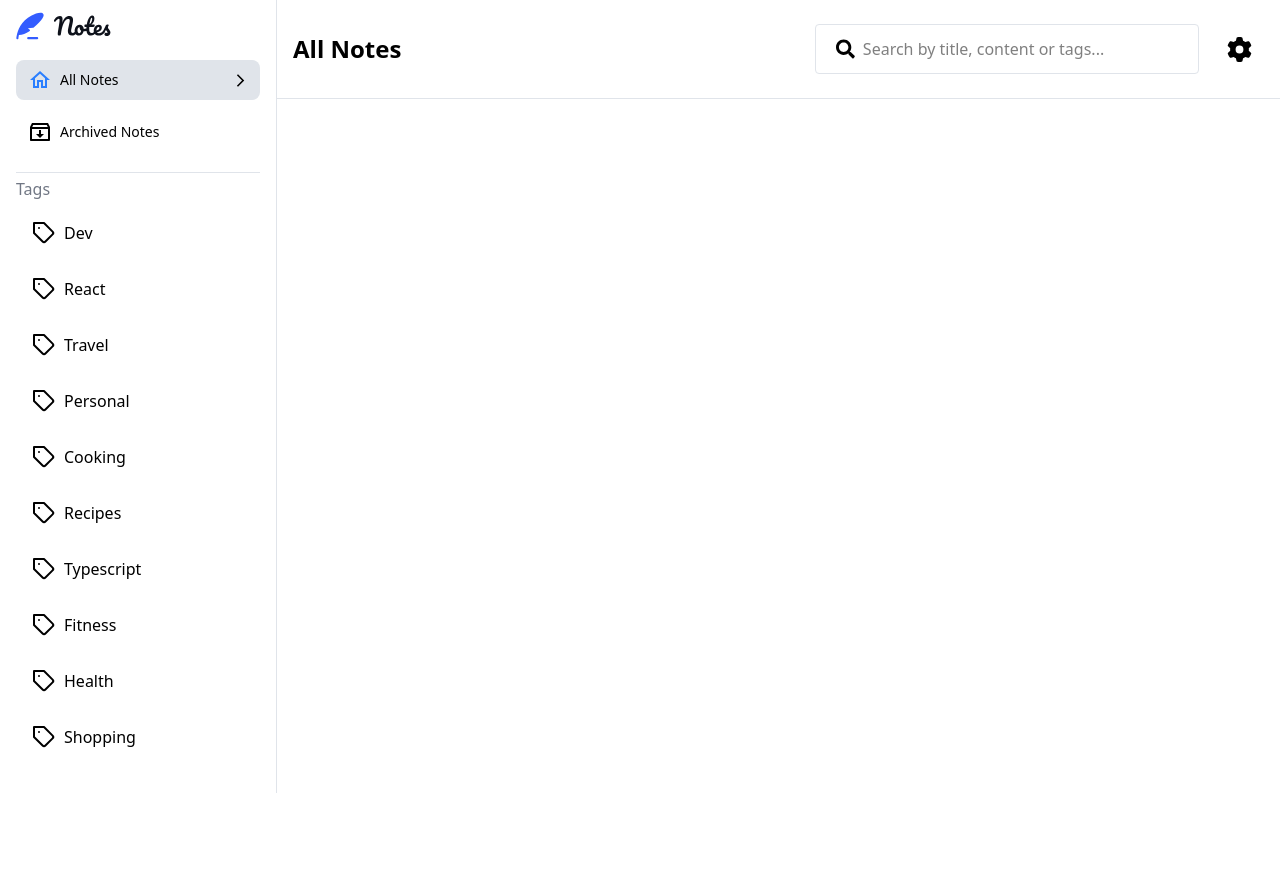
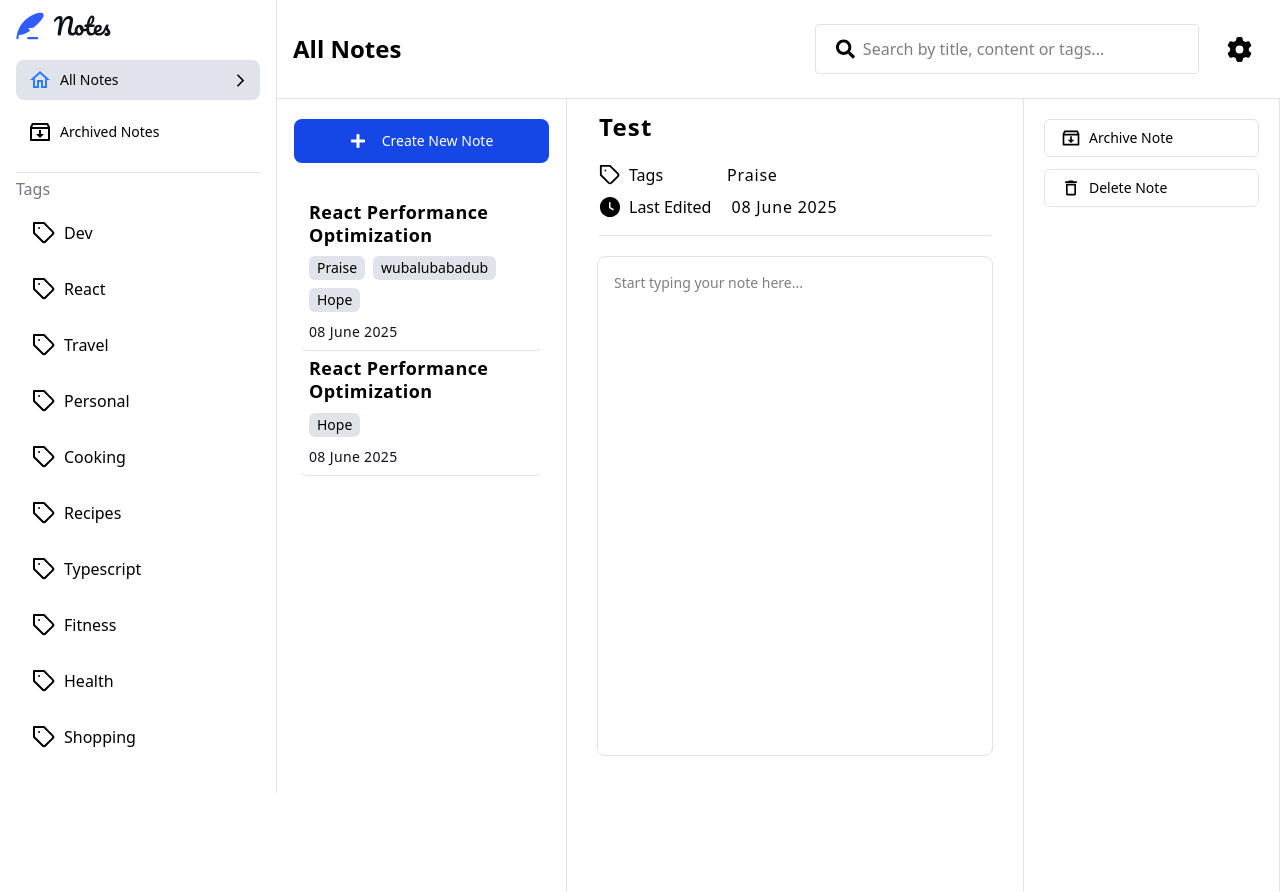
Before and after one commit to PraiseTy/notes-app-frontend, a React (Vite) app: page / in a window 1280 px wide. Before the commit the page ends 800 px from the top, so only its background shows below. Built offline with nearby package versions, Linux system fonts and the light colour scheme.

Commit message:
Feat/home screen (#5)
* feat: finish tabs section

* feat: start home screen

* feat: work on all tags section

* feat: start on input box

* feat:finish initial notes page

```diff
--- a/src/App.tsx
+++ b/src/App.tsx
@@ -1,13 +1,14 @@
 import './App.css';
 import { BrowserRouter as Router, Routes, Route } from 'react-router-dom';
-import { AllNotesPage, SettingsPage } from './pages';
+import { ArchivedNotesPage, HomePage, SettingsPage } from './pages';
 
 function App() {
   return (
     <Router>
       <Routes>
-        <Route path="/" element={<AllNotesPage />} />
+        <Route path="/" element={<HomePage />} />
         <Route path="/settings" element={<SettingsPage />} />
+        <Route path="/archivedNotes" element={<ArchivedNotesPage />} />
       </Routes>
     </Router>
   );
--- a/src/components/TagSidebar.tsx
+++ b/src/components/TagSidebar.tsx
@@ -2,16 +2,19 @@ import logo from '../assets/logo.svg';
 import logoDark from '../assets/logo-dark.png';
 import { useThemeContext } from '../styles';
 import { HomeTabsData, TabSection, TagData } from './Tabs';
-import { useState } from 'react';
 import { FiTag } from 'react-icons/fi';
+import { useLocation, useNavigate } from 'react-router-dom';
 
 export const TagSidebar = () => {
-  const [activeTab, setActiveTab] = useState<'home' | 'archive'>('home');
+  const { mode } = useThemeContext();
+  const location = useLocation();
+  const navigate = useNavigate();
 
-  const { mode } = useThemeContext();
+  const activePath = location.pathname;
+  const activeTab = activePath === '/archivedNotes' ? 'archive' : 'home';
 
   return (
-    <div className="w-[277px]  h-full py-[12px] px-[16px] border-r border-r-neutral-200 ">
+    <div className="w-[277px] h-full py-[12px] px-[16px] border-r border-r-neutral-200 ">
       <div className="border-b border-b-neutral-200">
         <div className="mb-5">
           {mode === 'Light Mode' ? <img src={logo} alt="logo" /> : <img src={logoDark} alt="logo" />}
@@ -23,7 +26,10 @@ export const TagSidebar = () => {
               title={tab.title}
               key={index}
               isActive={activeTab === tab.key}
-              onClick={() => setActiveTab(tab.key)}
+              onClick={() => {
+                if (tab.key === 'home') navigate('/');
+                else if (tab.key === 'archive') navigate('/archivedNotes');
+              }}
             />
           ))}
         </div>
--- a/src/index.css
+++ b/src/index.css
@@ -5,7 +5,7 @@
   --neutral-900: #191b25;
   --neutral-800: #232530;
   --neutral-700: #2b3039;
-  --neutral-600: #525b68;
+  --neutral-600: #e0e4ea;
   --neutral-500: #717784;
   --neutral-400: #9a9aae;
   --neutral-300: #cadfde;
@@ -29,8 +29,11 @@
   --neutral-200: #232530;
   --neutral-100: #2b3039;
   --neutral-500: #717784;
+  --neutral-950: #ffffff;
+  --neutral-600: #525b68;
 }
 body,
+html,
 #root {
   height: 100%;
 }
@@ -42,6 +45,8 @@ body {
   --color-neutral-100: var(--neutral-100);
   --color-text-black: var(--neutral-0);
   --color-neutral-500: var(--neutral-500);
+  --color-neutral-950: var(--neutral-950);
+  --color-neutral-600: var(--neutral-600);
 }
 
 html,
--- a/src/pages/AllNotesPage.tsx
+++ b/src/pages/AllNotesPage.tsx
@@ -1,11 +1,72 @@
-import { Navbar, TagSidebar } from '../components';
+import { RiInboxArchiveLine } from 'react-icons/ri';
+import { MdDeleteOutline } from 'react-icons/md';
+import { FaPlus } from 'react-icons/fa';
+import { GoClockFill } from 'react-icons/go';
+import { FiTag } from 'react-icons/fi';
 
 export const AllNotesPage = () => {
   return (
-    <div className="w-full flex h-full">
-      <TagSidebar />
-      <div className="flex-1">
-        <Navbar title="All Notes" />
+    <div className="flex h-full">
+      <div className="w-[290px] border-r border-r-neutral-200">
+        <div className="pt-5 flex justify-center mb-8">
+          <button className="flex items-center text-white bg-blue-700 hover:bg-blue-700/80 cursor-pointer px-14 gap-2 py-3 rounded-lg">
+            <FaPlus /> <span className="text-sm pl-2">Create New Note</span>
+          </button>
+        </div>
+        <div className="mx-6">
+          <div className="border-b border-b-neutral-200 cursor-pointer hover:bg-neutral-200 rounded-md space-y-2.5 px-2 pt-1.5">
+            <h2 className="font-semibold tracking-wide text-lg leading-tight ">React Performance Optimization</h2>
+            <div className="flex flex-wrap gap-2">
+              <p className="bg-neutral-600 rounded-md inline-flex px-2 py-0.5 text-sm">Praise</p>
+              <p className="bg-neutral-600 rounded-md inline-flex px-2 py-0.5 text-sm">wubalubabadub</p>
+              <p className="bg-neutral-600 rounded-md inline-flex px-2 py-0.5 text-sm">Hope</p>
+            </div>
+            <p className="text-neutral-950 font-thin text-sm tracking-wide mb-2">08 June 2025</p>
+          </div>
+          <div className="border-b border-b-neutral-200 cursor-pointer hover:bg-neutral-200 rounded-md space-y-2.5 px-2 pt-1.5">
+            <h2 className="font-semibold tracking-wide text-lg leading-tight">React Performance Optimization</h2>
+            <div>
+              <p className="bg-neutral-600 rounded-md inline-flex px-2 py-0.5 text-sm">Hope</p>
+            </div>
+            <p className="text-neutral-950 font-thin text-sm tracking-wide mb-2">08 June 2025</p>
+          </div>
+        </div>
+      </div>
+      <div className="w-[457px] border-r border-r-neutral-200">
+        <div className="border-b border-b-neutral-200 mx-8 space-y-2 pb-4">
+          <h1 className="font-bold text-2xl tracking-wider py-3">Test</h1>
+          <div className="flex items-center space-x-16">
+            <div className="flex items-center gap-2">
+              <FiTag size={22} />
+              <p className="font-light">Tags</p>
+            </div>
+            <p className="tracking-wider">Praise</p>
+          </div>
+          <div className="flex items-center space-x-5">
+            <div className="flex items-center gap-2">
+              <GoClockFill size={22} /> <p className="font-light">Last Edited</p>
+            </div>
+            <p className="tracking-wider">08 June 2025 </p>
+          </div>
+        </div>
+        <div className="mx-auto p-2  flex justify-center">
+          <textarea
+            className="w-[90%] h-[500px] p-4 mt-3 border border-neutral-200 rounded-lg resize-none focus:outline-none focus:border-neutral-200 placeholder:text-sm"
+            placeholder="Start typing your note here..."
+          ></textarea>
+        </div>
+      </div>
+      <div className="flex-1 border-r border-r-neutral-200">
+        <div className="flex flex-col items-start pt-5 space-y-3 w-full px-5">
+          <button className="w-full text-sm cursor-pointer gap-2 flex items-center px-4 py-2 border border-neutral-200 rounded-md">
+            <RiInboxArchiveLine size={20} />
+            <span>Archive Note</span>
+          </button>
+          <button className="w-full text-sm cursor-pointer gap-2 flex items-center px-4 py-2 border border-neutral-200 rounded-md">
+            <MdDeleteOutline size={20} />
+            <span>Delete Note</span>
+          </button>
+        </div>
       </div>
     </div>
   );
--- /dev/null
+++ b/src/pages/ArchivedNotesPage.tsx
@@ -0,0 +1,25 @@
+import { Navbar, TagSidebar } from '../components';
+import { AllNotesPage } from './AllNotesPage.tsx';
+import { useLocation } from 'react-router-dom';
+
+export const ArchivedNotesPage = () => {
+  const location = useLocation();
+  const activeTab = location.pathname;
+
+  return (
+    <div className="w-full flex h-full">
+      <TagSidebar />
+      <div className="flex-1">
+        <Navbar title={activeTab === '/' ? 'All Notes' : 'Archived Notes'} />
+        {activeTab === '/' && <AllNotesPage />}
+        {activeTab === '/archivedNotes' && (
+          <div className="flex h-full">
+            <div className="w-1/3 border-r border-r-neutral-200"></div>
+            <div className="w-1/3 border-r border-r-neutral-200"></div>
+            <div className="w-1/3"></div>
+          </div>
+        )}
+      </div>
+    </div>
+  );
+};
--- /dev/null
+++ b/src/pages/HomePage.tsx
@@ -0,0 +1,21 @@
+import { Navbar, TagSidebar } from '../components';
+import { ArchivedNotesPage } from './ArchivedNotesPage.tsx';
+import { AllNotesPage } from './AllNotesPage.tsx';
+import { useLocation } from 'react-router-dom';
+
+export const HomePage = () => {
+  const location = useLocation();
+
+  const activeTab = location.pathname;
+
+  return (
+    <div className="w-full flex h-full">
+      <TagSidebar />
+      <div className="flex-1">
+        <Navbar title={activeTab === '/' ? 'All Notes' : 'Archived Notes'} />
+        {activeTab === '/' && <AllNotesPage />}
+        {activeTab === '/archivedNotes' && <ArchivedNotesPage />}
+      </div>
+    </div>
+  );
+};
--- a/src/pages/index.ts
+++ b/src/pages/index.ts
@@ -1,2 +1,4 @@
+export * from './HomePage';
+export * from './SettingsPage';
 export * from './AllNotesPage';
-export * from './SettingsPage';
+export * from './ArchivedNotesPage';
```
